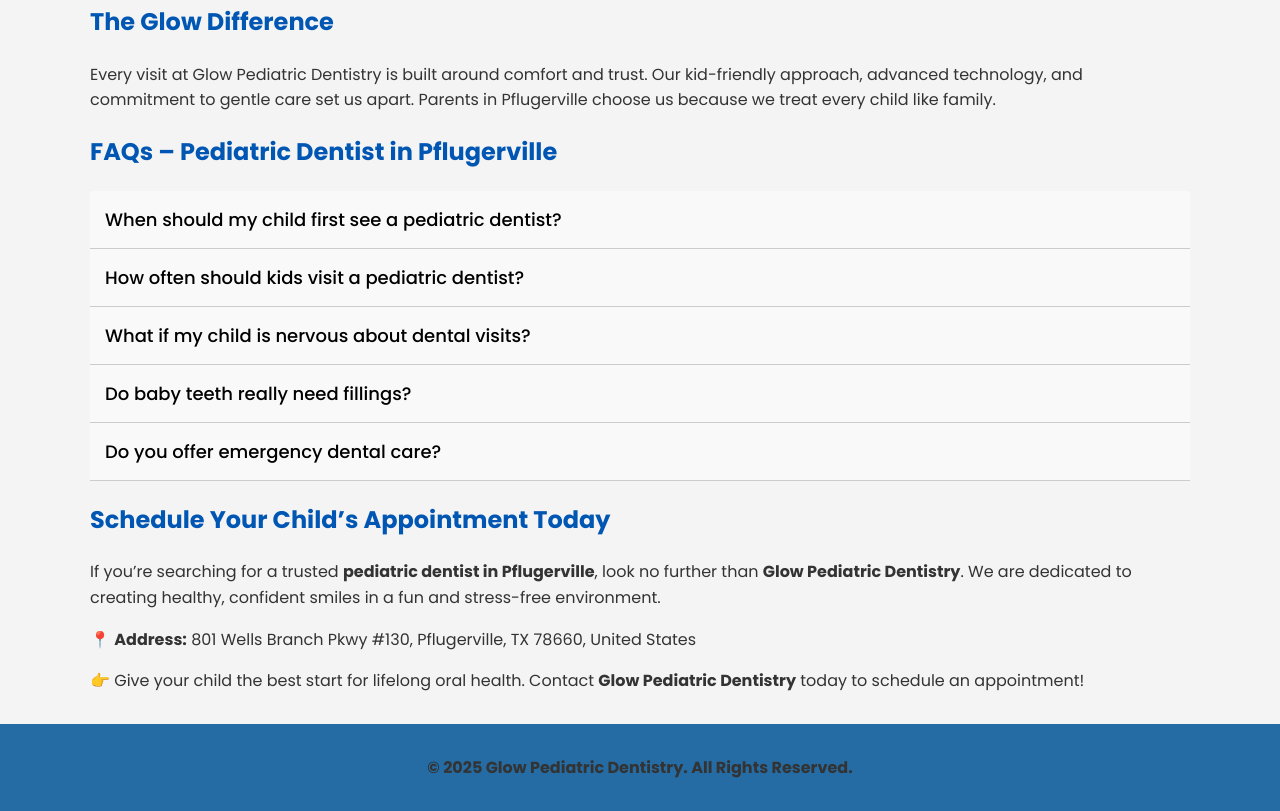
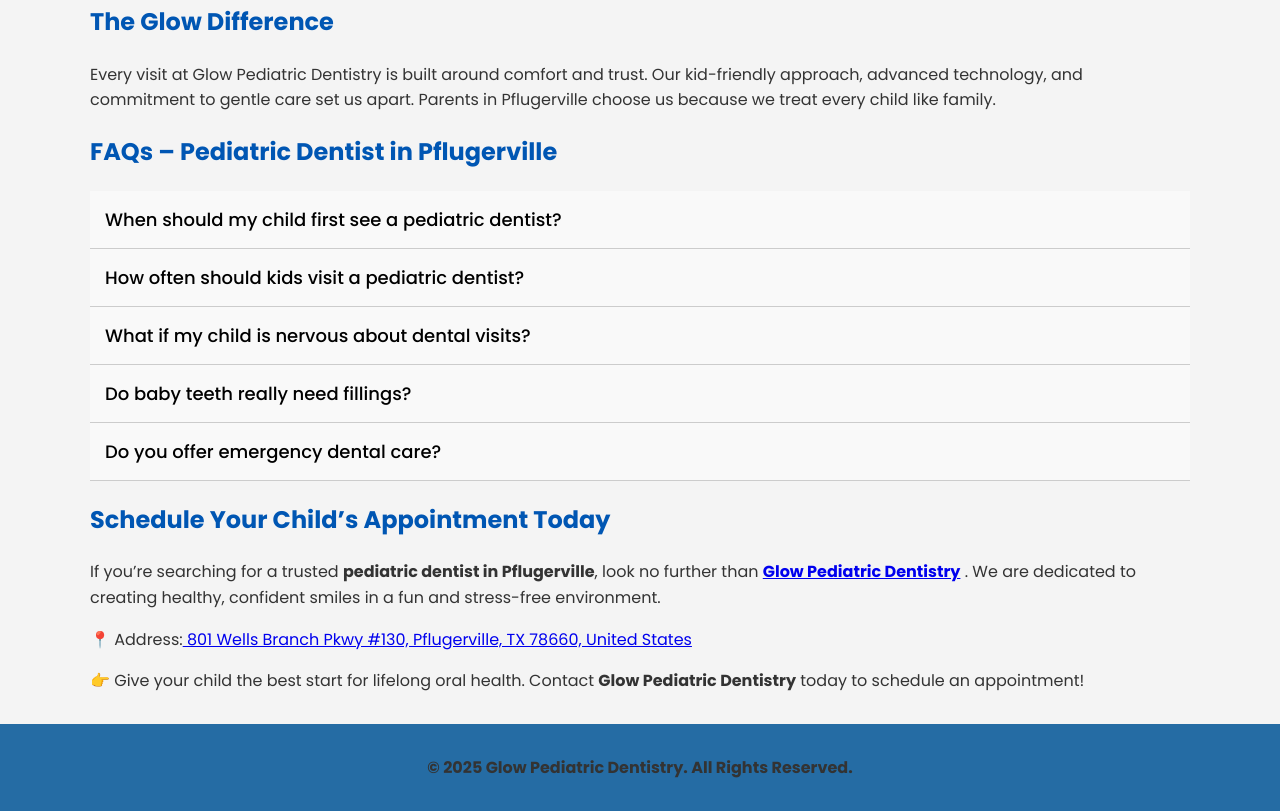
Before and after one commit to glowpediatricdental/glow-pediatric-dentistry, a plain HTML site: page index.html in a window 1280 px wide. Shown: the part 1208-2019 px from the top of the page. Drawn offline with Linux system fonts and the light colour scheme.

Commit message:
Update index.html

```diff
--- a/index.html
+++ b/index.html
@@ -2,6 +2,7 @@
 <html lang="en">
 <head>
 <meta name="google-site-verification" content="eibveCITk1w8LwDcj7MobjwugckHbVzADmj6PBy2do0" />
+
 <meta charset="UTF-8">
 <meta name="viewport" content="width=device-width, initial-scale=1.0">
 <title>Best Pediatric Dentist in Pflugerville | Glow</title>
@@ -100,7 +101,8 @@
 
 <div class="container">
   <h1>Pediatric Dentist in Pflugerville – Glow Pediatric Dentistry</h1>
-  <p>A healthy smile begins in childhood. At <strong>Glow Pediatric Dentistry</strong>, we believe every child deserves compassionate and specialized dental care. If you’re looking for a <strong>pediatric dentist in Pflugerville</strong>, our office is dedicated to creating a safe, positive, and comfortable environment for your child.</p>
+  <p>A healthy smile begins in childhood. At <strong>Glow Pediatric Dentistry</strong>, we believe every child deserves compassionate and specialized dental care. If you’re looking for a <a href="https://www.glowpediatricdental.com/"><strong>pediatric dentist in Pflugerville</strong></a>
+, our office is dedicated to creating a safe, positive, and comfortable environment for your child.</p>
   <p>Dr. Danny and our friendly team are trained to care for children of all ages—from toddlers to teenagers. We understand that kids have unique dental needs, and our goal is to help them build healthy habits that will last a lifetime. With gentle techniques, modern technology, and a caring approach, Glow Pediatric Dentistry makes dental visits something your child can look forward to.</p>
 
   <h2>Why Choose a Pediatric Dentist in Pflugerville?</h2>
@@ -151,8 +153,10 @@
   </div>
 
   <h2>Schedule Your Child’s Appointment Today</h2>
-  <p>If you’re searching for a trusted <strong>pediatric dentist in Pflugerville</strong>, look no further than <strong>Glow Pediatric Dentistry</strong>. We are dedicated to creating healthy, confident smiles in a fun and stress-free environment.</p>
-  <p>📍 <strong>Address:</strong> 801 Wells Branch Pkwy #130, Pflugerville, TX 78660, United States</p>
+  <p>If you’re searching for a trusted <strong>pediatric dentist in Pflugerville</strong>, look no further than <a href="https://www.glowpediatricdental.com/"><strong>Glow Pediatric Dentistry</strong></a>
+. We are dedicated to creating healthy, confident smiles in a fun and stress-free environment.</p>
+  <p>📍 Address:<a href="https://goo.gl/maps/4gDPrAF1JsEn3bSy7"> 801 Wells Branch Pkwy #130, Pflugerville, TX 78660, United States</p></a>
+
   <p>👉 Give your child the best start for lifelong oral health. Contact <strong>Glow Pediatric Dentistry</strong> today to schedule an appointment!</p>
 </div>
 
```
